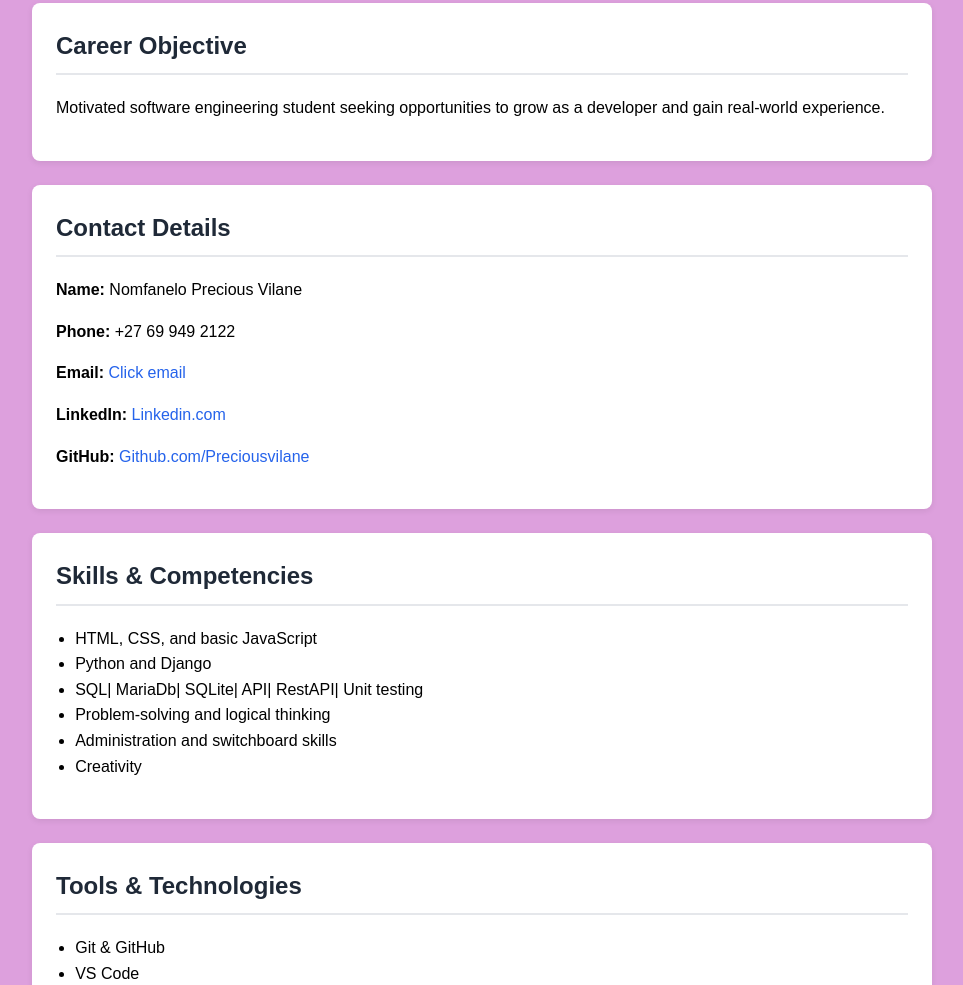
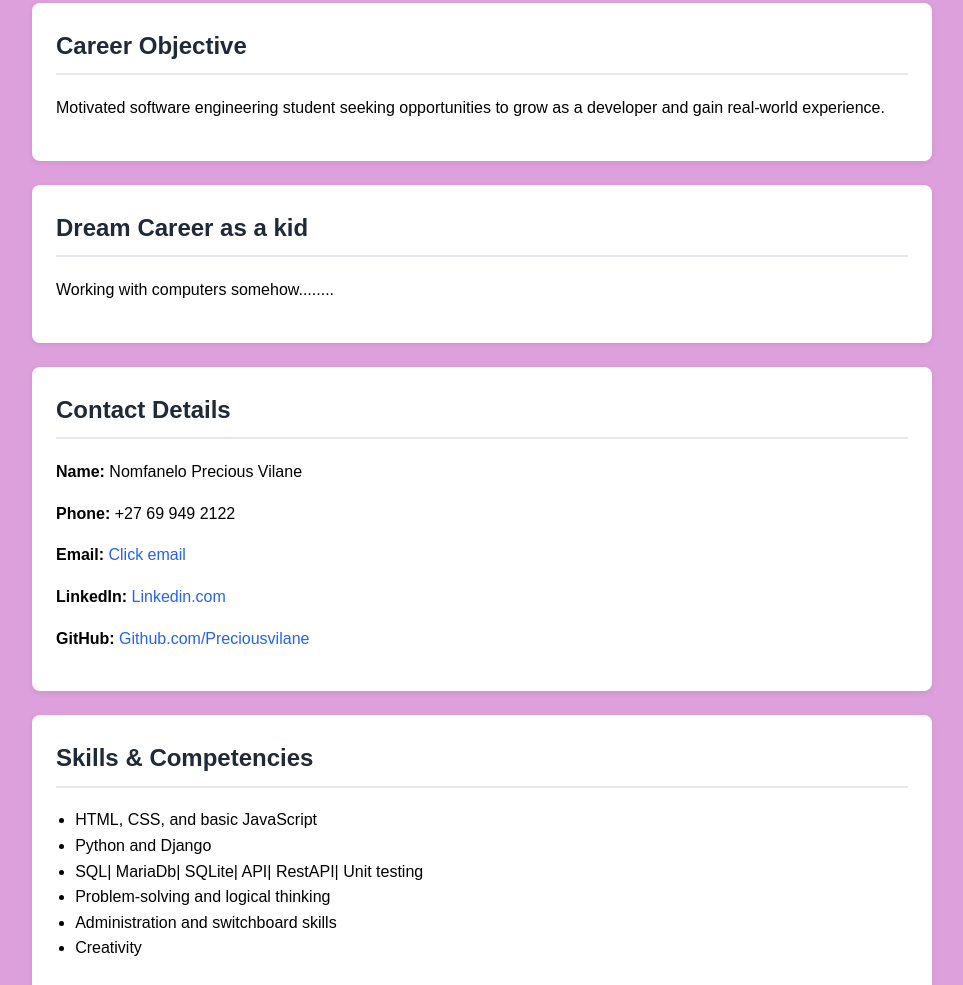
Before and after one commit to PreciousVilane/BasicHTMLpage2, a plain HTML site: page index.html in a window 1280 px wide. Shown: the part 910-1895 px from the top of the page, without its empty margins (158-1121 px from the left). Drawn offline with Linux system fonts and the light colour scheme.

Commit message:
Add files via upload

```diff
--- a/index.html
+++ b/index.html
@@ -95,6 +95,10 @@
         <p>Motivated software engineering student seeking opportunities to grow as a developer and gain real-world experience.</p>
         </section>
 
+    <section>
+        <h2> Dream Career as a kid</h2>
+        <p>Working with computers somehow........</p>
+        </section>
 
     <section class="contact">
       <h2>Contact Details</h2>
```
